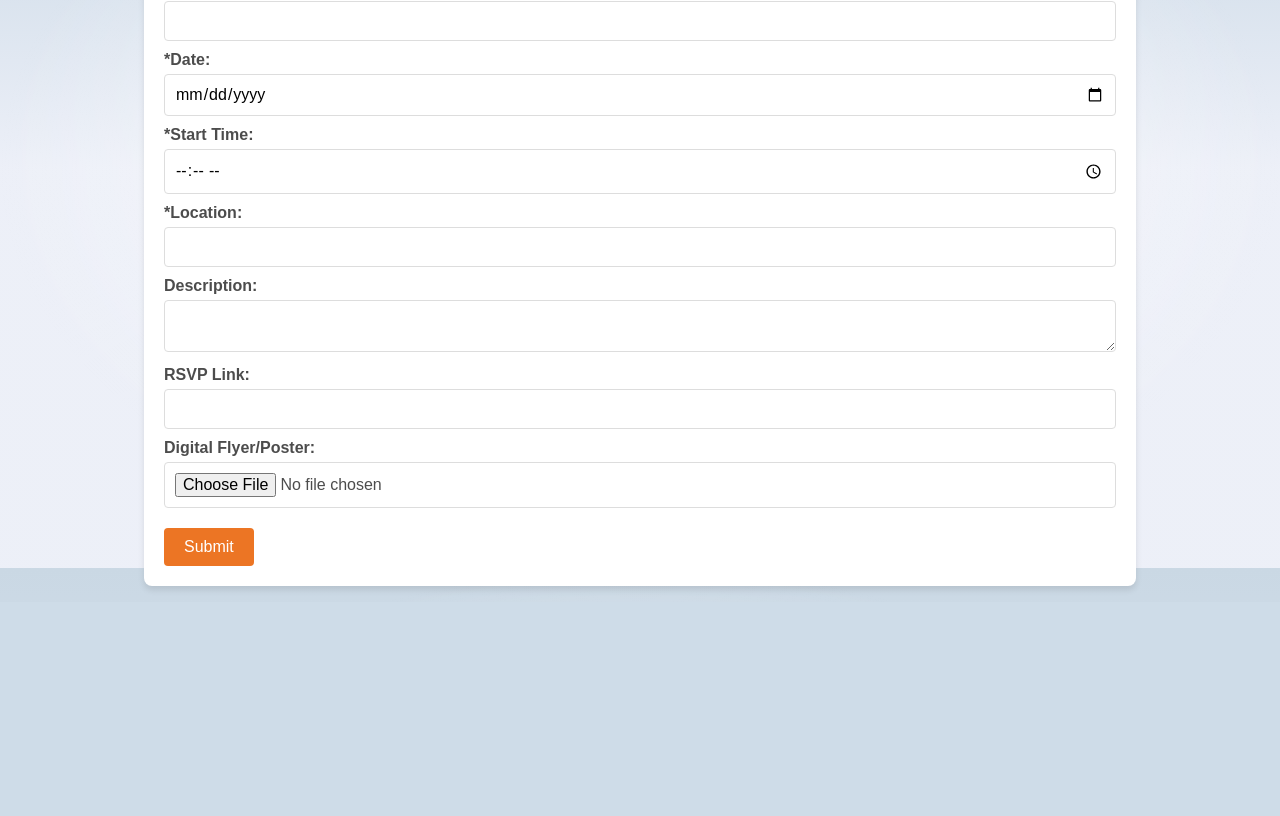
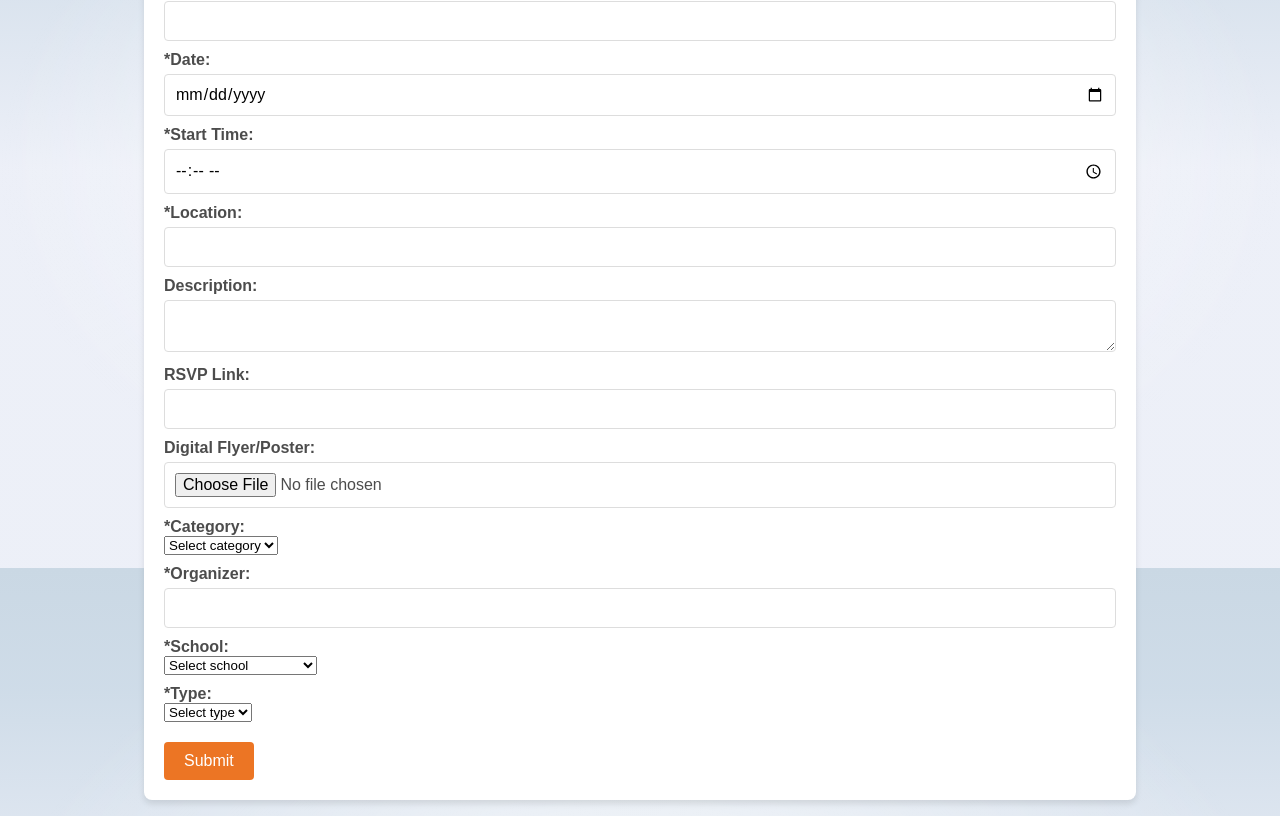
Before and after one commit to ThejasKumar100/Kickmap-FD, a SvelteKit app in the folder FE5/: page /createEvent in a window 1280 px wide. Shown: the part 232-1048 px from the top of the page. Before the commit the page ends 834 px from the top, so only its background shows below. Built offline with nearby package versions, Linux system fonts and the light colour scheme.

Commit message:
Made some changes to create event page so all required information for other pages is available.

```diff
--- a/FE5/src/routes/Header.svelte
+++ b/FE5/src/routes/Header.svelte
@@ -8,11 +8,13 @@
 
 <header>
 	<!-- Created a Svelte icon and link-jump in top left corner -->
+
 	<div class="corner">
 		<a href="/createEvent">
 			<img src={plusPic} alt="CreateEvent" />
 		</a>
 	</div>
+
 
 	<nav>
 		<svg viewBox="0 0 2 3" aria-hidden="true">
--- a/FE5/src/routes/createEvent/+page.svelte
+++ b/FE5/src/routes/createEvent/+page.svelte
@@ -10,10 +10,18 @@
   let eventName: string = '';
   let eventDate: string = '';
   let eventTime: string = '';
+  let eventCategory: string = '';
+  let eventHost: string = '';
+  let eventSchool: string = '';
+  let eventType: string = '';
   let eventLocation: string = '';
   let eventDescription: string = '';
   let eventRSVPLink: string = '';
   let eventFlyer: File | null = null;
+
+  let categories = ['Conference', 'Seminar', 'Workshop', 'Social'];
+  let schools = ['School of Engineering', 'School of Business', 'School of Arts'];
+  let eventTypes = ['Public', 'Private', 'Online', 'Hybrid'];
 
   function handleFileChange(event: Event) {
     const input = event.target as HTMLInputElement;
@@ -32,6 +40,11 @@
         eventLocation,
         eventDescription,
         eventRSVPLink,
+        eventCategory,
+        eventHost,
+        eventSchool,
+        eventType,
+
         // TODO: Store path or URL to the file in Firebase Storage
       });
       console.log('Document written with ID: ', docRef.id);
@@ -127,6 +140,39 @@
     <label for="eventFlyer">Digital Flyer/Poster:</label>
     <input id="eventFlyer" type="file" on:change={handleFileChange}>
 
-    <button class="submit-button" type="submit">Submit</button>
+    <!-- Inside the form in your existing Svelte component -->
+<label for="eventCategory">*Category:</label>
+<select id="eventCategory" bind:value={eventCategory} required>
+  <option value="" disabled selected>Select category</option>
+  <!-- Loop through an array of categories -->
+  {#each categories as category}
+    <option value="{category}">{category}</option>
+  {/each}
+</select>
+
+<label for="eventHost">*Organizer:</label>
+<input id="eventHost" type="text" bind:value={eventHost} required>
+
+<label for="eventSchool">*School:</label>
+<select id="eventSchool" bind:value={eventSchool} required>
+  <option value="" disabled selected>Select school</option>
+  <!-- Loop through an array of schools -->
+  {#each schools as school}
+    <option value="{school}">{school}</option>
+  {/each}
+</select>
+
+<label for="eventType">*Type:</label>
+<select id="eventType" bind:value={eventType} required>
+  <option value="" disabled selected>Select type</option>
+  <!-- Loop through an array of event types -->
+  {#each eventTypes as type}
+    <option value="{type}">{type}</option>
+  {/each}
+</select>
+
+    <div>
+      <button class="submit-button" type="submit">Submit</button>
+    </div>
   </form>
 </div>
--- a/FE5/src/routes/orgs/+page.svelte
+++ b/FE5/src/routes/orgs/+page.svelte
@@ -7,7 +7,6 @@
     interface Event {
     title: string;
     description: string;
-    //date: string;
     location: string;
   }
 
@@ -52,7 +51,9 @@
         <h3>{event.title}</h3>
         <p>{event.description}</p>
         <span>{event.location}</span>
-        <button class="button-primary">More Details</button>
+        <div>
+          <button class="button-primary">More Details</button>
+        </div>
       </div>
     {/each}
   </div>
--- a/FE5/src/routes/student/+page.svelte
+++ b/FE5/src/routes/student/+page.svelte
@@ -32,7 +32,6 @@
 </script>
 
 <style>
-    /* Add your CSS styles here */
     .navbar {
         background-color: #EC7524;
         padding: 20px;
```
